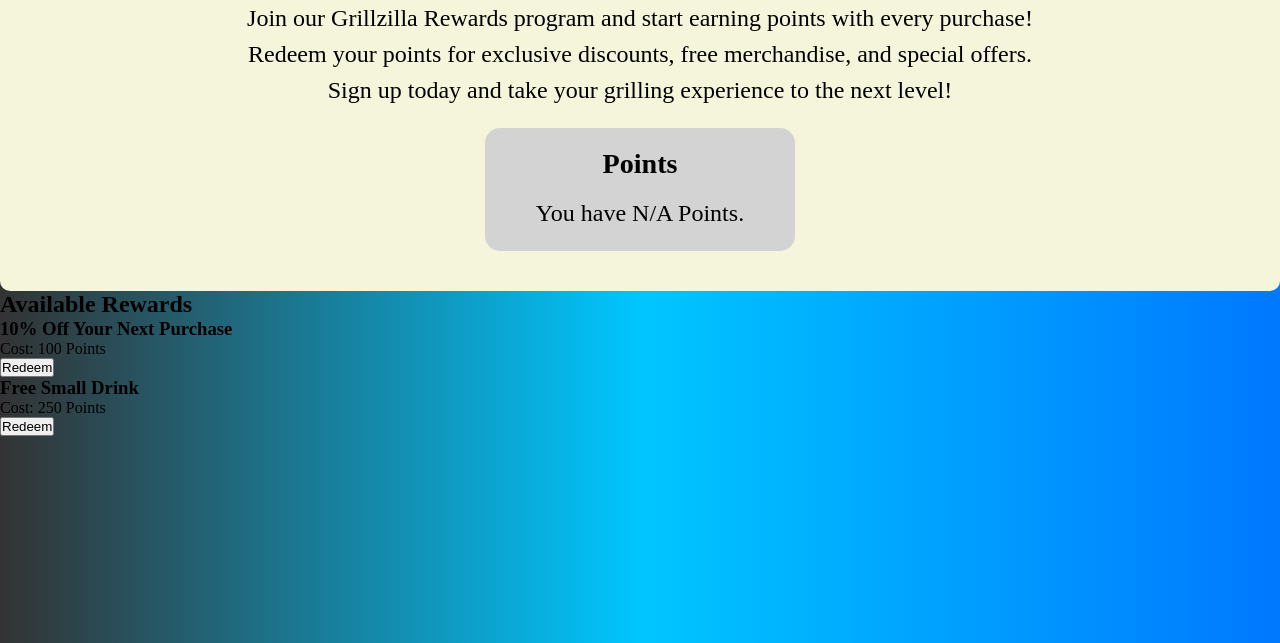
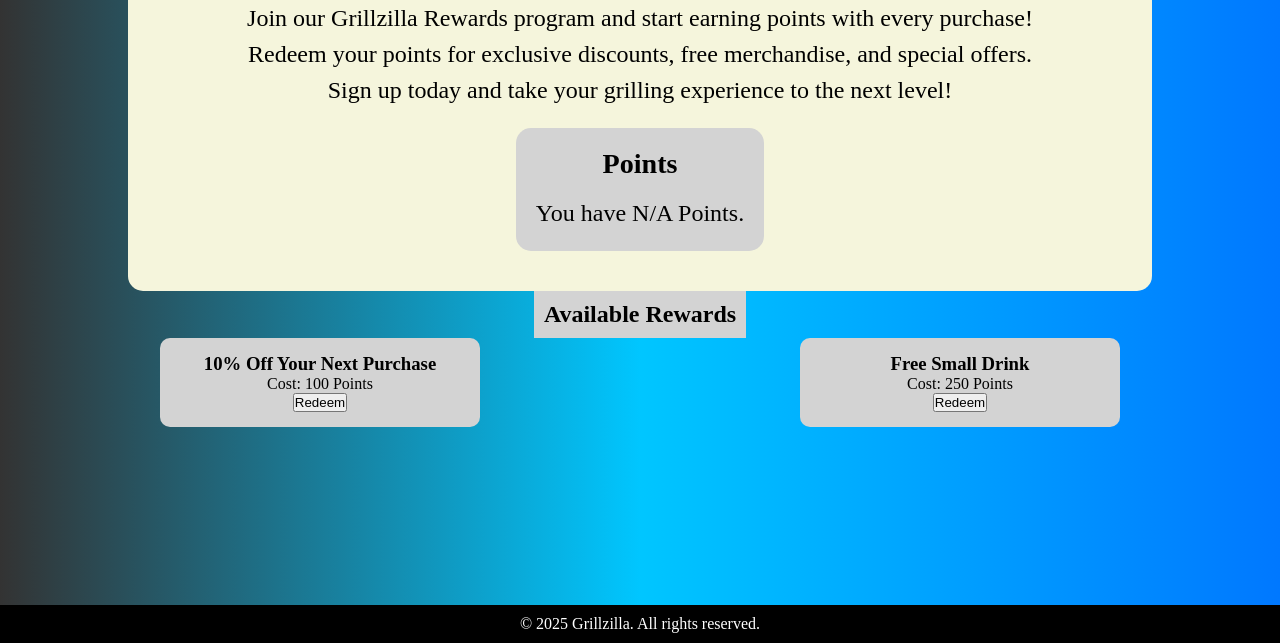
Before and after one commit to davionwagstaff-dev/SoftProject, a plain HTML site: page Rewards.html in a window 1280 px wide. Shown: the part 157-800 px from the top of the page. Drawn offline with Linux system fonts and the light colour scheme.

Commit message:
Started making actual rewards in HTML and CSS

```diff
--- a/Rewards.html
+++ b/Rewards.html
@@ -25,8 +25,11 @@
         </p>
         </div>
     </section>
+
+    <h2 id="rewardHead">Available Rewards</h2>
+
     <section id="rewardChoices">
-        <h2>Available Rewards</h2>
+
         <div class="rewardItem">
             <h3>10% Off Your Next Purchase</h3>
             <p>Cost: 100 Points</p>
@@ -38,10 +41,11 @@
             <button class="redeemButton">Redeem</button>
         </div>
     </section>
-    <section id="rewardsContent">
-    </section>
+    <footer>
+        <p>&copy; 2025 Grillzilla. All rights reserved.</p>
+    </footer>
     <!-- John Costigan -->
      <!-- Link To JS -->
-      <script src="rewards.js"></script>
+      <script src="script.js"></script>
  </body>
 </html>
--- a/rewards.css
+++ b/rewards.css
@@ -21,8 +21,10 @@ body {
     background-color: beige;
     font-size: 1.5em;
     padding: 20px;
-    border-bottom-left-radius: 10px;
-    border-bottom-right-radius: 10px;
+    width: 80%;
+    margin: auto;
+    border-bottom-left-radius: 15px;
+    border-bottom-right-radius: 15px;
 }
 #rewardsDesc p{
     margin-top: 15px;
@@ -33,8 +35,38 @@ body {
     margin: 20px;
     padding: 20px;
     border-radius: 15px;
+    width: fit-content;
+    justify-self: center;
+}
+#rewardChoices{
+    display: flex;
+    flex-wrap: wrap;
+    margin: auto;
+    text-align: center;
+}
+#rewardHead{
+    margin: auto;
+    background-color: lightgray;
+    padding: 10px;
+    width: fit-content;
+}
+.rewardItem{
+    display: inline-block;
+    background-color: lightgray;
     width: 25%;
-    justify-self: center;
+    margin: auto;
+    padding: 15px;
+    border-radius: 10px;
+    text-align: center;
+}
+footer {
+    background-color: black;
+    color: white;
+    text-align: center;
+    padding: 10px 0;
+    position: fixed;
+    bottom: 0;
+    width: 100%;
 }
 
 /* John */
```
Also changed, not shown: script.js (line endings or trailing spaces).
